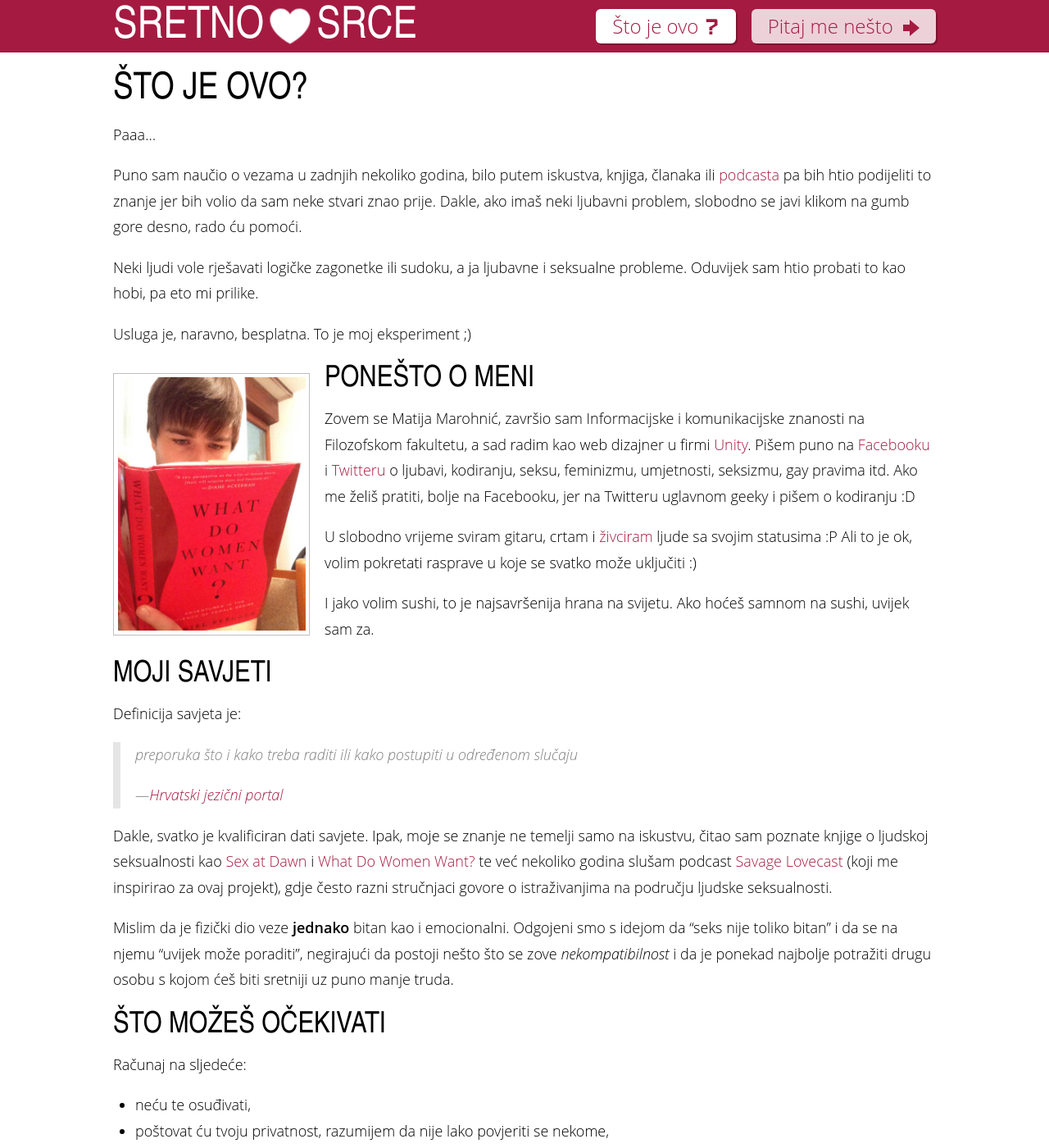
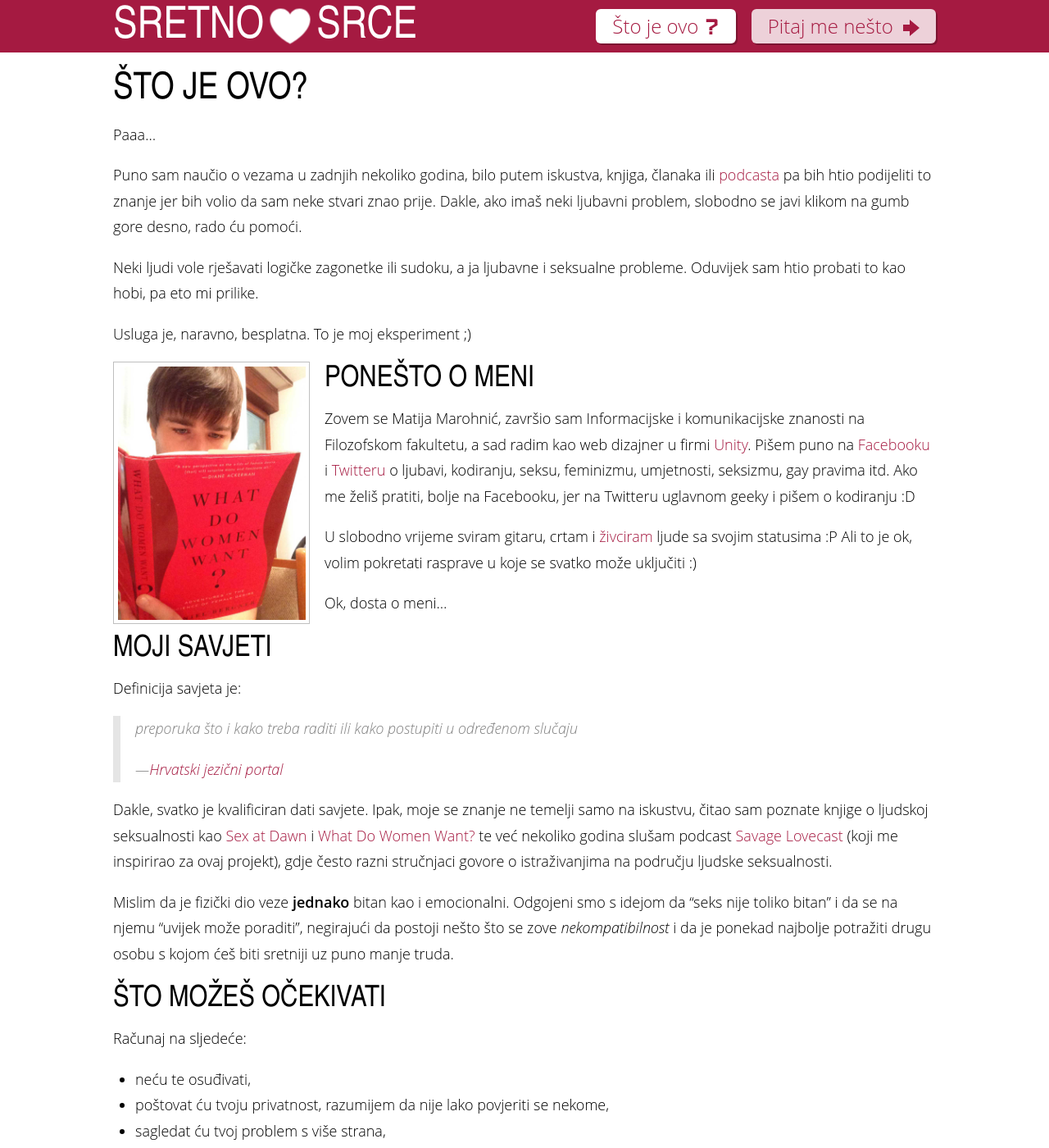
Before and after one commit to silvenon/sretnosrce, a Jekyll site: the page built from opis/index.md, in a window 1280 px wide and 1400 px high. Shown: the whole window at 82% size. Built offline with Jekyll 4.4.1, drawn with Linux system fonts in a browser that asks for light colours; comment, search, counter and statistics services are not loaded.

Commit message:
Less flirty

```diff
--- a/opis/index.md
+++ b/opis/index.md
@@ -22,7 +22,7 @@ Zovem se Matija Marohnić, završio sam Informacijske i komunikacijske znanosti
 
 U slobodno vrijeme sviram gitaru, crtam i [živciram] ljude sa svojim statusima :P Ali to je ok, volim pokretati rasprave u koje se svatko može uključiti :)
 
-I jako volim sushi, to je najsavršenija hrana na svijetu. Ako hoćeš samnom na sushi, uvijek sam za.
+Ok, dosta o meni...
 
 ## Moji savjeti
 
--- a/styles/_text.scss
+++ b/styles/_text.scss
@@ -57,7 +57,7 @@
   }
 
   img {
-    margin-top: 0.75em;
+    margin-top: 0em;
     padding: 0.25em;
     border: 1px solid rgba(#000, 0.25);
 
```
